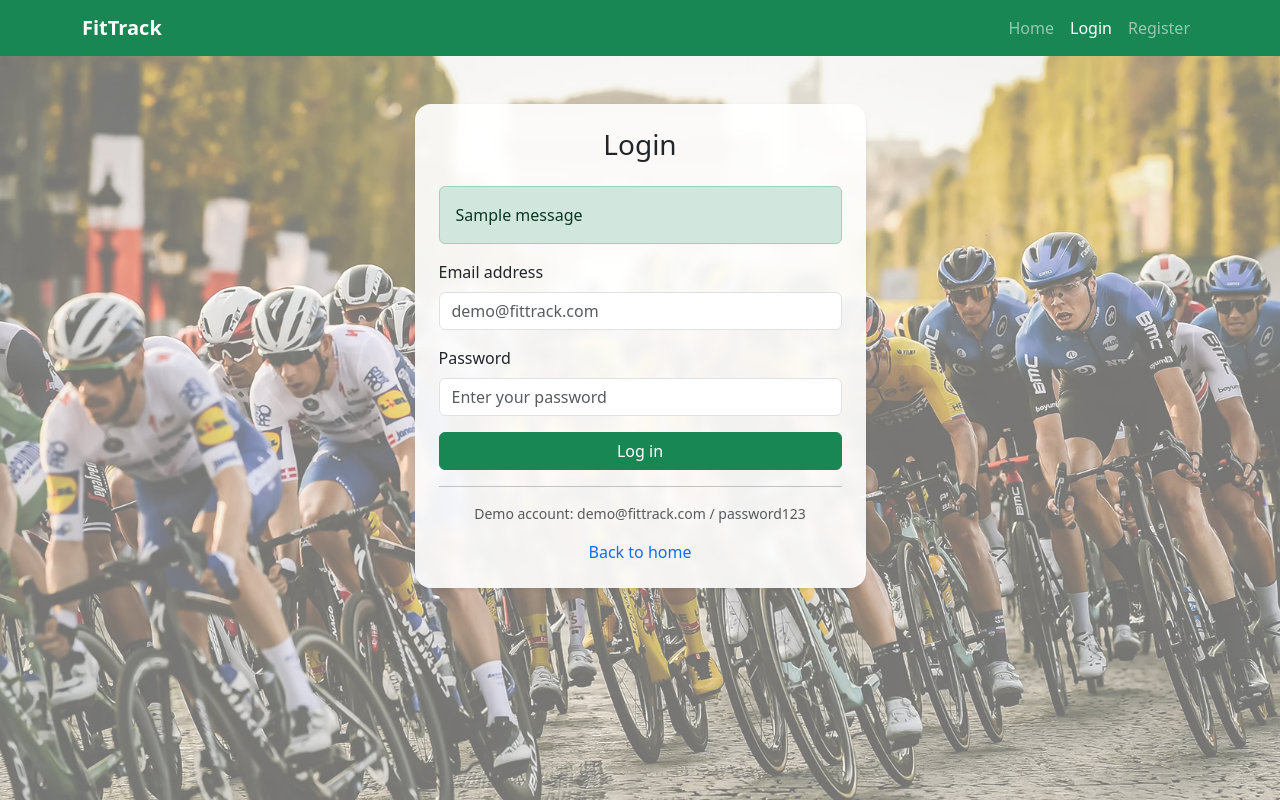
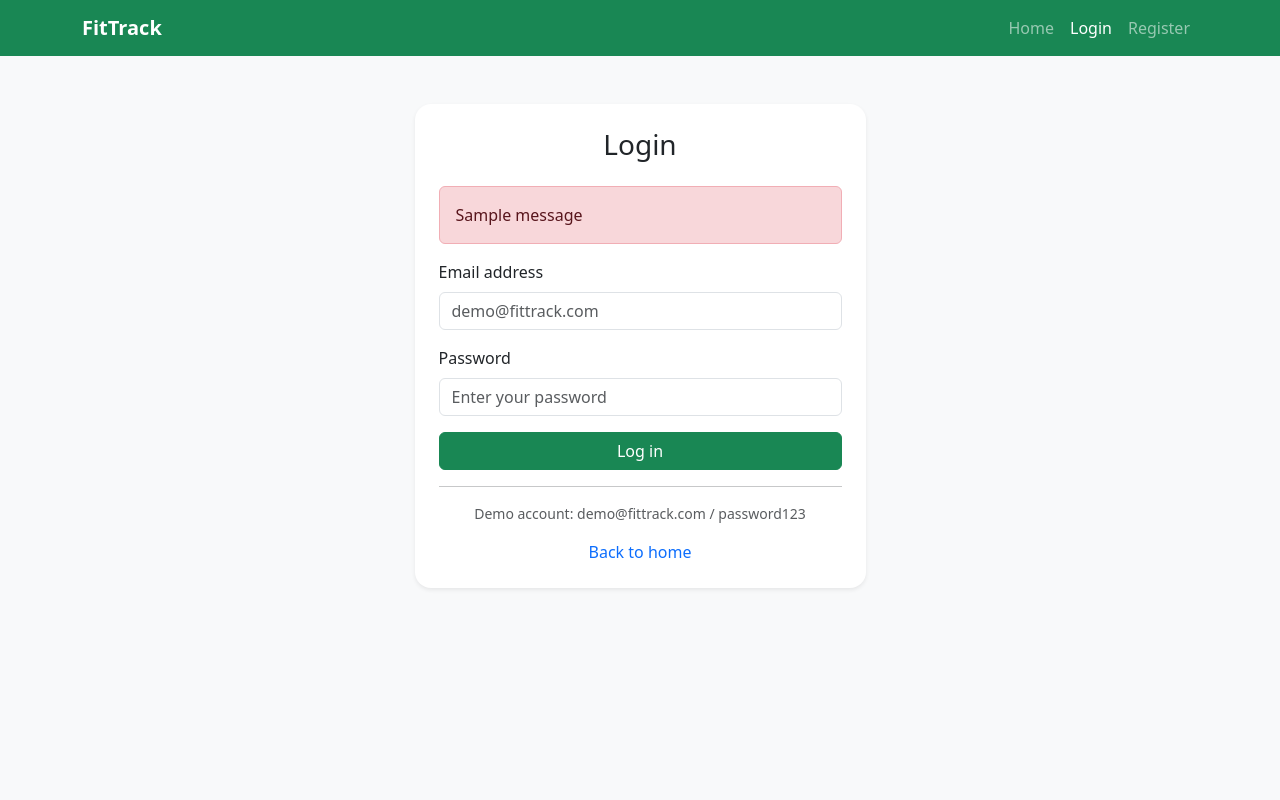
Before and after one commit to kiegiam/CITS3403-Test-Repo, a Flask app: page /login in a window 1280 px wide. Run offline with Flask 3, Linux system fonts and the light colour scheme; one stand-in notice (Sample message) is shown.

Commit message:
Update login.html

```diff
--- a/templates/login.html
+++ b/templates/login.html
@@ -15,7 +15,7 @@
         href="{{ url_for('static', filename='css/styles.css') }}"
     >
 </head>
-<body class="dashboard-page">
+<body class="bg-light">
 
     <header>
         <nav class="navbar navbar-expand-lg navbar-dark bg-success">
@@ -60,13 +60,11 @@
                             <div class="card-body p-4">
                                 <h1 class="h3 text-center mb-4">Login</h1>
 
-                                {% with messages = get_flashed_messages(with_categories=true) %}
+                                {% with messages = get_flashed_messages() %}
                                     {% if messages %}
-                                        {% for category, message in messages %}
-                                            <div class="alert alert-{{ 'success' if category == 'success' else 'danger' }}" role="alert">
-                                                {{ message }}
-                                            </div>
-                                        {% endfor %}
+                                        <div class="alert alert-danger" role="alert">
+                                            {{ messages[0] }}
+                                        </div>
                                     {% endif %}
                                 {% endwith %}
 
@@ -81,6 +79,7 @@
                                             placeholder="demo@fittrack.com"
                                             required
                                         >
+                                        <div id="emailError" class="text-danger small mt-1"></div>
                                     </div>
 
                                     <div class="mb-3">
@@ -93,6 +92,7 @@
                                             placeholder="Enter your password"
                                             required
                                         >
+                                        <div id="passwordError" class="text-danger small mt-1"></div>
                                     </div>
 
                                     <div class="d-grid">
```
